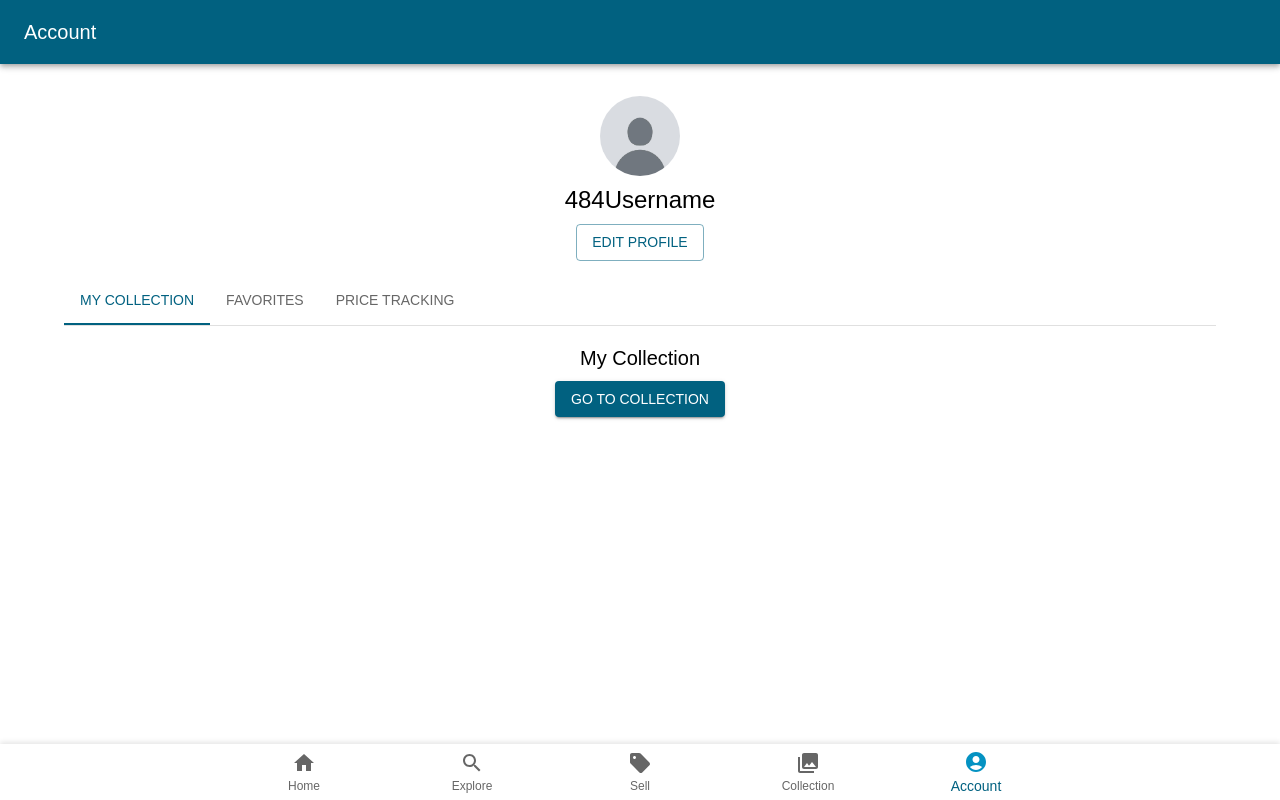
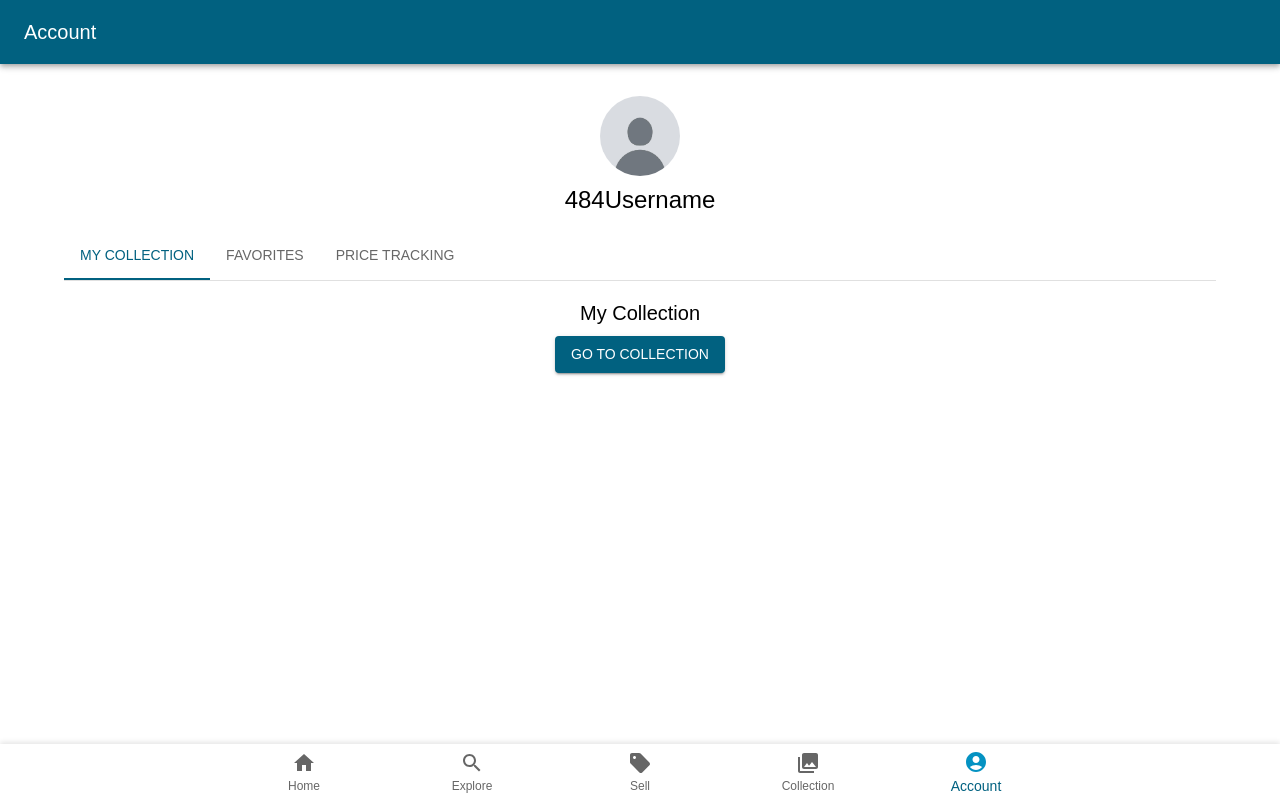
Before and after one commit to saanvidua/CSC484Project, a React (Create React App) app in the folder marketcollector/: page /account in a window 1280 px wide. Built offline with nearby package versions, Linux system fonts and the light colour scheme.

Commit message:
removed edit profile button

```diff
--- a/marketcollector/src/pages/Account.js
+++ b/marketcollector/src/pages/Account.js
@@ -147,9 +147,7 @@ export default function Account() {
             sx={{ width: 80, height: 80, mb: 1 }}
           />
           <Typography variant="h5">484Username</Typography>
-          <Button variant="outlined" sx={{ mt: 1 }}>
-            Edit Profile
-          </Button>
+
         </Box>
 
         {/* Tabs */}
--- a/marketcollector/src/pages/Home.js
+++ b/marketcollector/src/pages/Home.js
@@ -26,9 +26,7 @@ function Home() {
       </AppBar>
 
       <Container sx={{ mt: 4, pb: 8 }}>
-        <Typography variant="h4" gutterBottom> Welcome to MarketCollector! </Typography>
-        <Typography variant="body1" gutterBottom> Explore a wide variety of products. </Typography>
-
+        <Typography variant="h4" gutterBottom> For you </Typography>
         {/* Corrected Grid Layout */}
         <Grid container spacing={4} sx={{ mt: 2 }}>
           {exploreItemsData.map((product) => (
```
